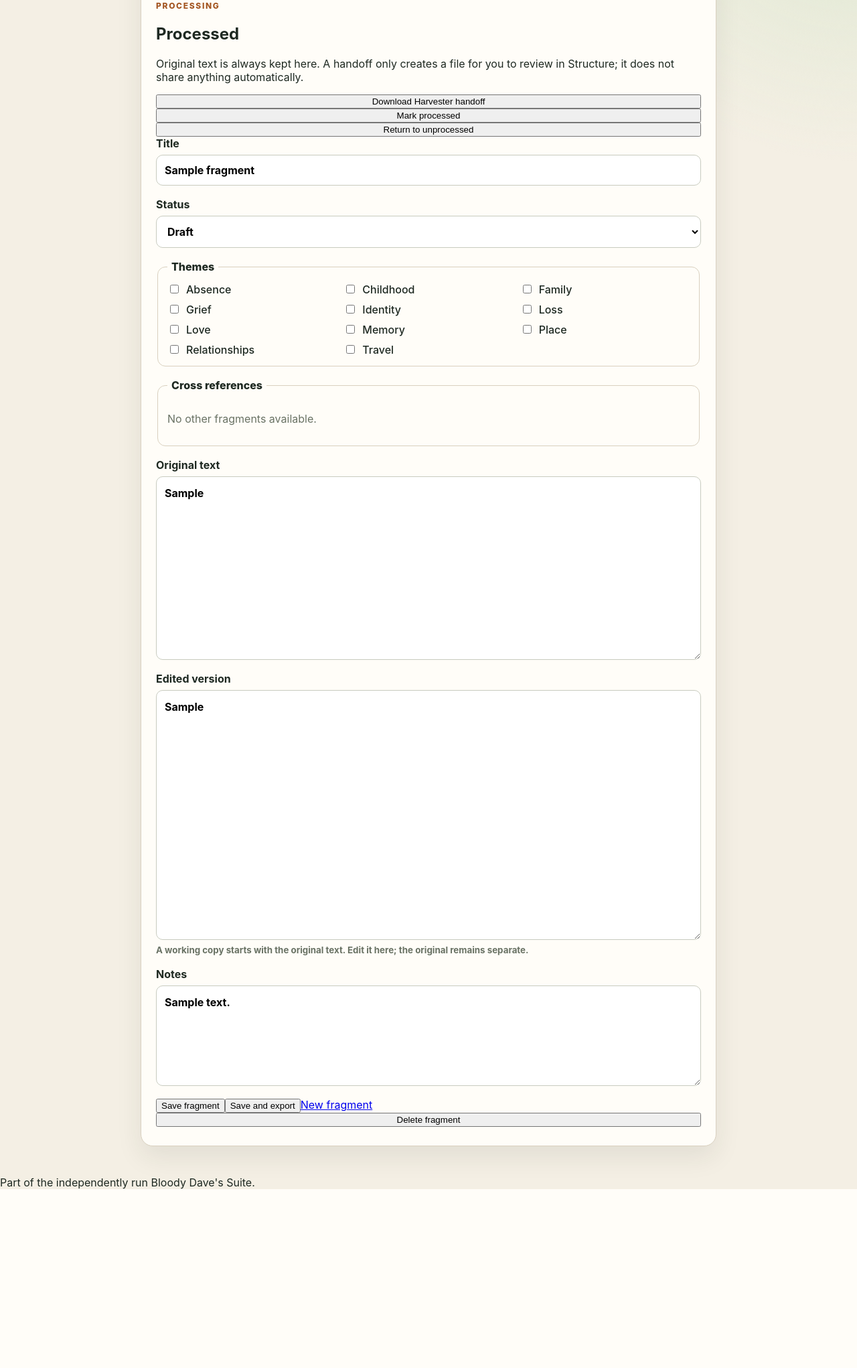
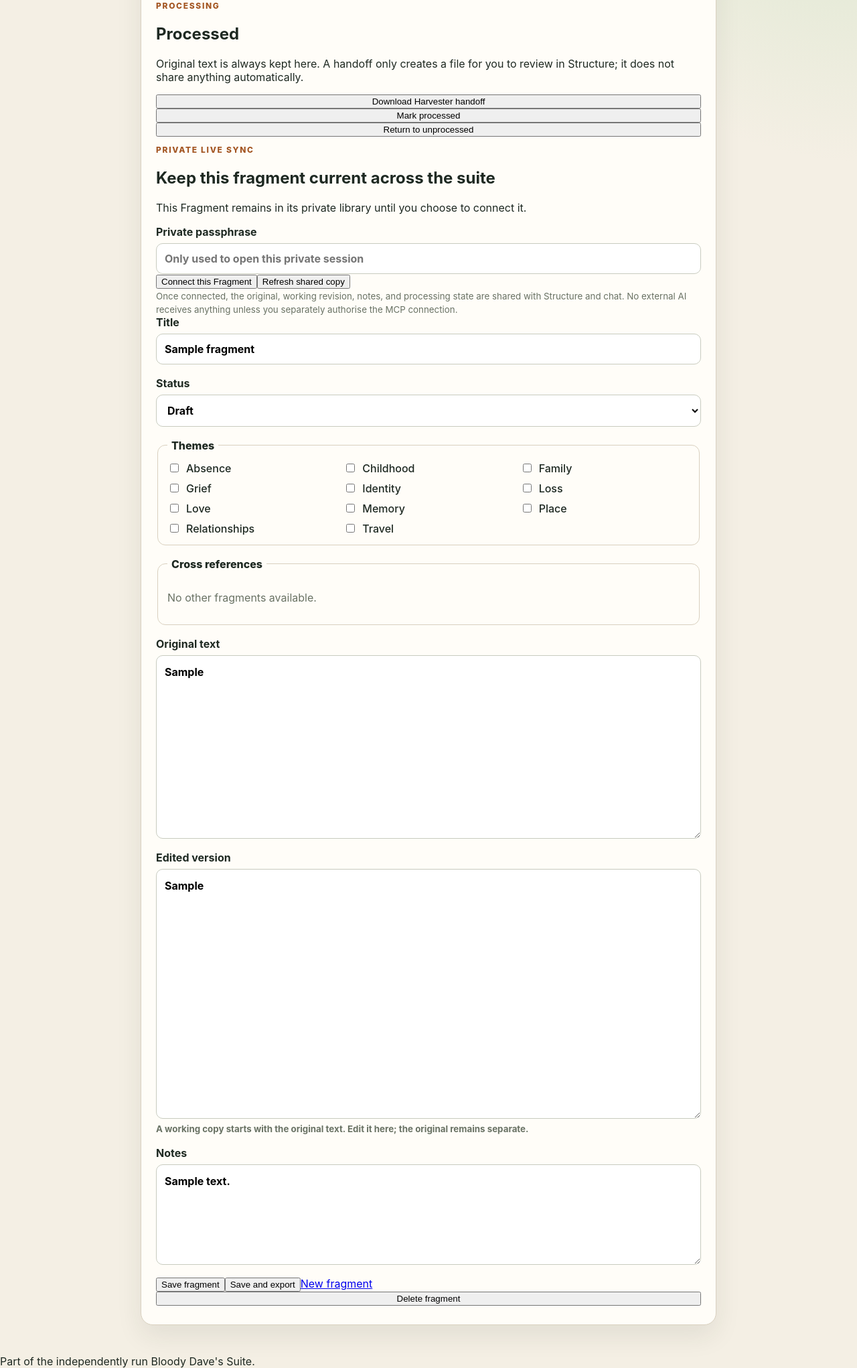
Before and after one commit to Squidmonster64/fragments, a FastAPI app: page /fragments/1 in a window 1280 px wide. Shown: the part 239-2281 px from the top of the page at 67% size. Before the commit the page ends 2014 px from the top, so only its background shows below. Run offline with FastAPI, Linux system fonts and the light colour scheme; tables that the repository leaves empty hold one stand-in row (values such as "Sample post"); some libraries are stand-ins or nearby versions.

Commit message:
Add explicit private Fragment sync

```diff
--- a/app/templates/fragment.html
+++ b/app/templates/fragment.html
@@ -9,7 +9,8 @@
   {% if request.query_params.get('saved') %}<p class="saved">Fragment saved.</p>{% endif %}
   {% if request.query_params.get('processing') %}<p class="saved">Processing state updated to {{ request.query_params.get('processing') }}.</p>{% endif %}
   <section class="processing-panel"><p class="eyebrow">PROCESSING</p><h2>{{ fragment.processing_state|replace('_', ' ')|title }}</h2><p>Original text is always kept here. A handoff only creates a file for you to review in Structure; it does not share anything automatically.</p><div class="editor-actions"><form method="post" action="/fragments/{{ fragment.id }}/handoff"><button class="secondary-button" type="submit">Download Harvester handoff</button></form><form method="post" action="/fragments/{{ fragment.id }}/processing"><input type="hidden" name="processing_state" value="processed"><button class="secondary-button" type="submit">Mark processed</button></form><form method="post" action="/fragments/{{ fragment.id }}/processing"><input type="hidden" name="processing_state" value="unprocessed"><button class="secondary-button" type="submit">Return to unprocessed</button></form></div></section>
-  <form method="post">
+  <section class="processing-panel" id="live-sync" data-fragment-id="{{ fragment.id }}" data-fragment-code="{{ fragment.fragment_code }}"><p class="eyebrow">PRIVATE LIVE SYNC</p><h2>Keep this fragment current across the suite</h2><p id="sync-status">This Fragment remains in its private library until you choose to connect it.</p><label>Private passphrase<input id="sync-passphrase" type="password" autocomplete="current-password" placeholder="Only used to open this private session"></label><div class="editor-actions"><button class="secondary-button" id="sync-connect" type="button">Connect this Fragment</button><button class="secondary-button" id="sync-refresh" type="button">Refresh shared copy</button></div><small class="field-note">Once connected, the original, working revision, notes, and processing state are shared with Structure and chat. No external AI receives anything unless you separately authorise the MCP connection.</small></section>
+  <form method="post" id="fragment-form">
     <label>Title<input name="title" value="{{ fragment.title }}" required></label>
     <label>Status
       <select name="status">
@@ -27,6 +28,21 @@
     <label>Notes<textarea name="notes" rows="5">{{ fragment.notes }}</textarea></label>
     <div class="editor-actions"><button class="save-button" type="submit" name="action" value="save">Save fragment</button><button class="secondary-button" type="submit" name="action" value="export">Save and export</button><a class="secondary-button" href="/">New fragment</a></div>
   </form>
+  <script>
+    (() => {
+      const API='https://minutes.hope-johnstone.com',panel=document.querySelector('#live-sync'),form=document.querySelector('#fragment-form');
+      const id=panel.dataset.fragmentId,code=panel.dataset.fragmentCode,versionKey=`bloody-daves:fragment-sync:${id}:version`,enabledKey=`bloody-daves:fragment-sync:${id}:enabled`,status=document.querySelector('#sync-status');
+      const api=(path,options={})=>fetch(`${API}${path}`,{credentials:'include',headers:{'Content-Type':'application/json','X-Bloody-Daves-Client':'Fragments',...(options.headers||{})},...options});
+      const payload=()=>({schema:'bloody-daves/fragment-live/v1',id,fragmentCode:code,title:form.title.value,originalText:form.raw_transcript.value,revisionText:form.edited_version.value,notes:form.notes.value,status:form.status.value,themes:[...form.querySelectorAll('input[name="themes"]:checked')].map(x=>x.value),crossReferences:[...form.querySelectorAll('input[name="cross_references"]:checked')].map(x=>x.value),processingState:'{{ fragment.processing_state }}',updatedAt:new Date().toISOString()});
+      const apply=document=>{const d=document?.data;if(!d)return false;form.title.value=d.title||form.title.value;form.raw_transcript.value=d.originalText||'';form.edited_version.value=d.revisionText||'';form.notes.value=d.notes||'';if(d.status)form.status.value=d.status;(d.themes||[]).forEach(value=>{const input=form.querySelector(`input[name="themes"][value="${CSS.escape(value)}"]`);if(input)input.checked=true});(d.crossReferences||[]).forEach(value=>{const input=form.querySelector(`input[name="cross_references"][value="${CSS.escape(value)}"]`);if(input)input.checked=true});localStorage.setItem(versionKey,String(document.version));localStorage.setItem(enabledKey,'true');status.textContent='Live sync connected. This Fragment and chat use the same shared copy.';return true};
+      async function refresh({publish=false}={}){const response=await api(`/api/fragments/${id}/sync`);if(response.status===401)throw Error('Private sync needs your passphrase.');if(!response.ok)throw Error('Could not read the shared Fragment.');const body=await response.json();if(body.document)return apply(body.document);if(!publish)return false;return save(0)}
+      async function save(version=Number(localStorage.getItem(versionKey))){if(!localStorage.getItem(enabledKey))return true;if(!Number.isInteger(version)||version<0)return true;const response=await api(`/api/fragments/${id}/sync`,{method:'PUT',body:JSON.stringify({expectedVersion:version,data:payload()})});if(response.status===401){localStorage.removeItem(enabledKey);throw Error('Private sync session expired. Connect again to resume.')}if(response.status===409){status.textContent='A newer shared Fragment exists. The library copy was kept; refresh before saving again.';return false}if(!response.ok)throw Error('Could not save the shared Fragment.');return apply((await response.json()).document)}
+      document.querySelector('#sync-connect').onclick=async()=>{try{const passphrase=document.querySelector('#sync-passphrase').value;if(passphrase){const login=await api('/api/auth/login',{method:'POST',body:JSON.stringify({passphrase})});if(!login.ok)throw Error('That private passphrase was not accepted.')}const me=await (await api('/api/auth/me')).json();if(!me.authenticated)throw Error('Enter the private passphrase to connect this Fragment.');localStorage.setItem(enabledKey,'true');const found=await refresh();if(!found)await refresh({publish:true});document.querySelector('#sync-passphrase').value='';}catch(error){status.textContent=error.message||'Could not connect private sync.'}};
+      document.querySelector('#sync-refresh').onclick=async()=>{try{if(!localStorage.getItem(enabledKey))throw Error('Connect this Fragment first.');const found=await refresh();if(!found)status.textContent='No shared copy exists for this Fragment yet.';}catch(error){status.textContent=error.message||'Could not refresh private sync.'}};
+      form.addEventListener('submit',async event=>{if(!localStorage.getItem(enabledKey)||event.submitter?.value==='export')return;event.preventDefault();try{const saved=await save();if(saved)form.submit();}catch(error){status.textContent=error.message||'Could not save private sync.'}});
+      if(localStorage.getItem(enabledKey))status.textContent='Private sync is connected. Refresh shared copy if another surface changed it.';
+    })();
+  </script>
   <form method="post" action="/fragments/{{ fragment.id }}/delete" onsubmit="return confirm('Delete {{ fragment.fragment_code }} permanently? This cannot be undone.');" class="danger-zone"><button class="danger-button" type="submit">Delete fragment</button></form>
 </section>
 {% endblock %}
```
